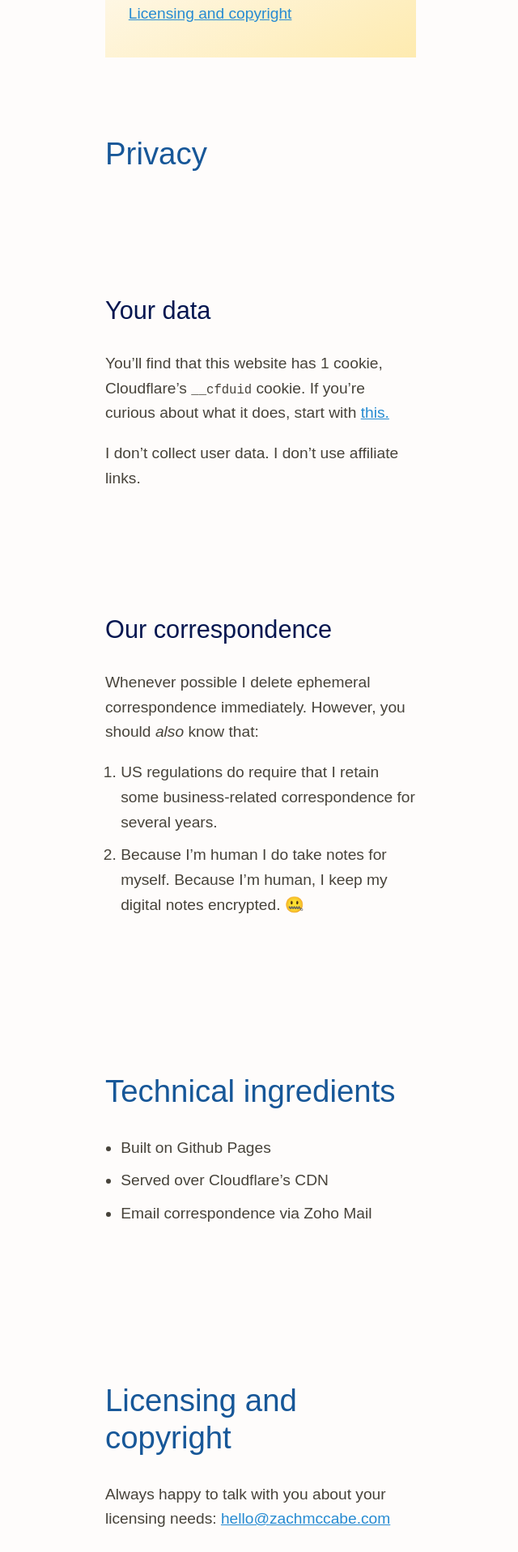
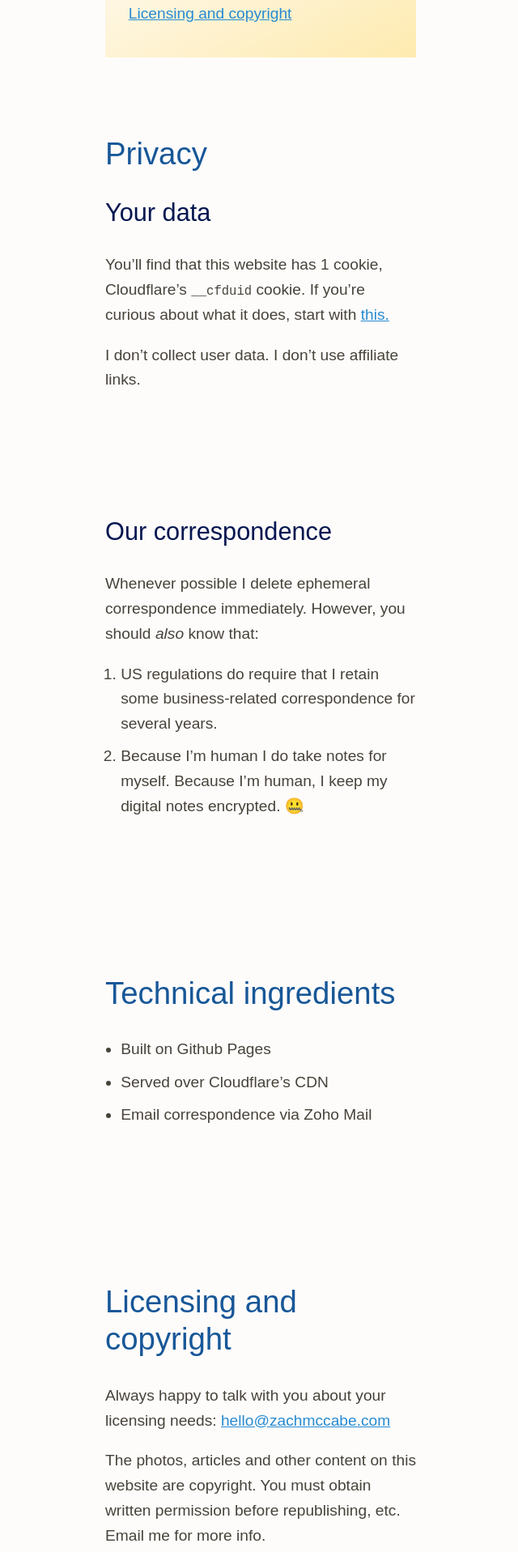
Before and after one commit to zachmccabe/zachmccabe.github.io, a Jekyll site: the page built from ntk.md, in a window 1280 px wide. Shown: the part 701-2618 px from the top of the page at 81% size, without its empty margins (318-958 px from the left). Built offline with Jekyll 4.4.1, drawn with Linux system fonts in a browser that asks for light colours.

Commit message:
Update kaoliang3_article.css

```diff
--- a/assets/css/kaoliang3_article.css
+++ b/assets/css/kaoliang3_article.css
@@ -164,6 +164,10 @@ h2, h3 {
 font-weight: 400;
 }
 
+h2 + h3 {
+margin-top: 0;
+}
+
 h2 {
 color: #175798;  /* darker, from link color aka #268bd2 */
 font-size: 2em;
@@ -172,6 +176,10 @@ font-size: 2em;
 h3 {
 color: #041650;  /* much darker, from link color aka #268bd2 */
 font-size: 1.6em;
+}
+
+h3 + h4 {
+margin-top: 0;
 }
 
 h4 {
```
